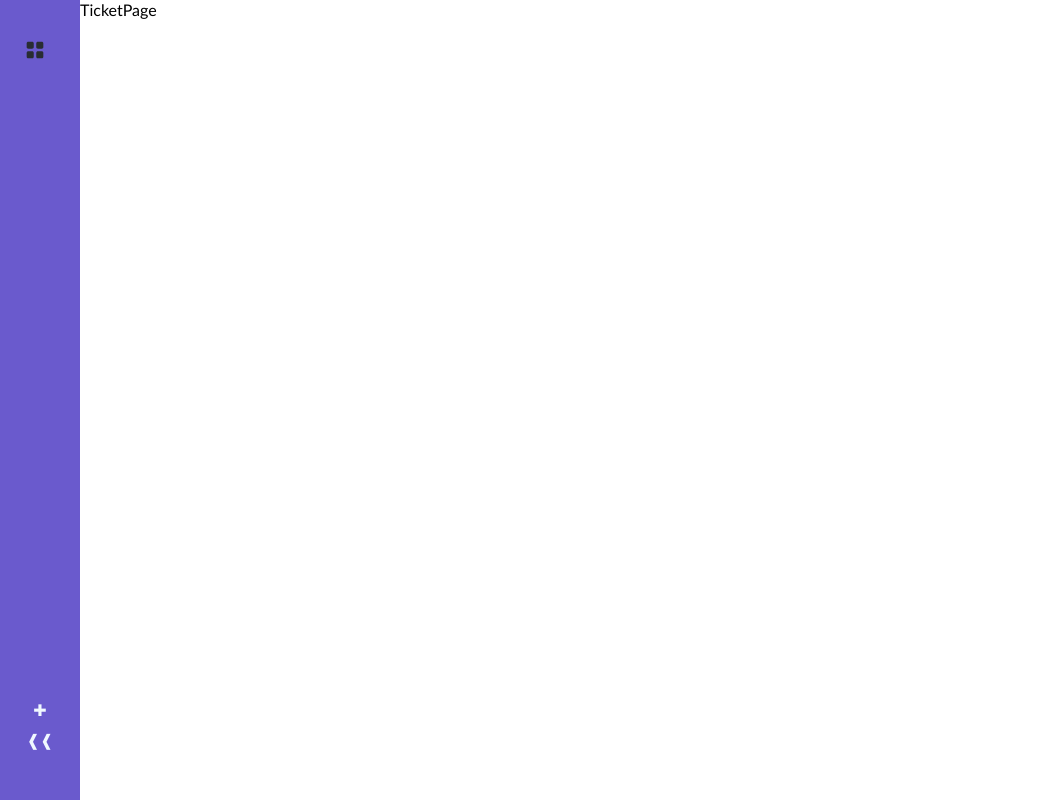
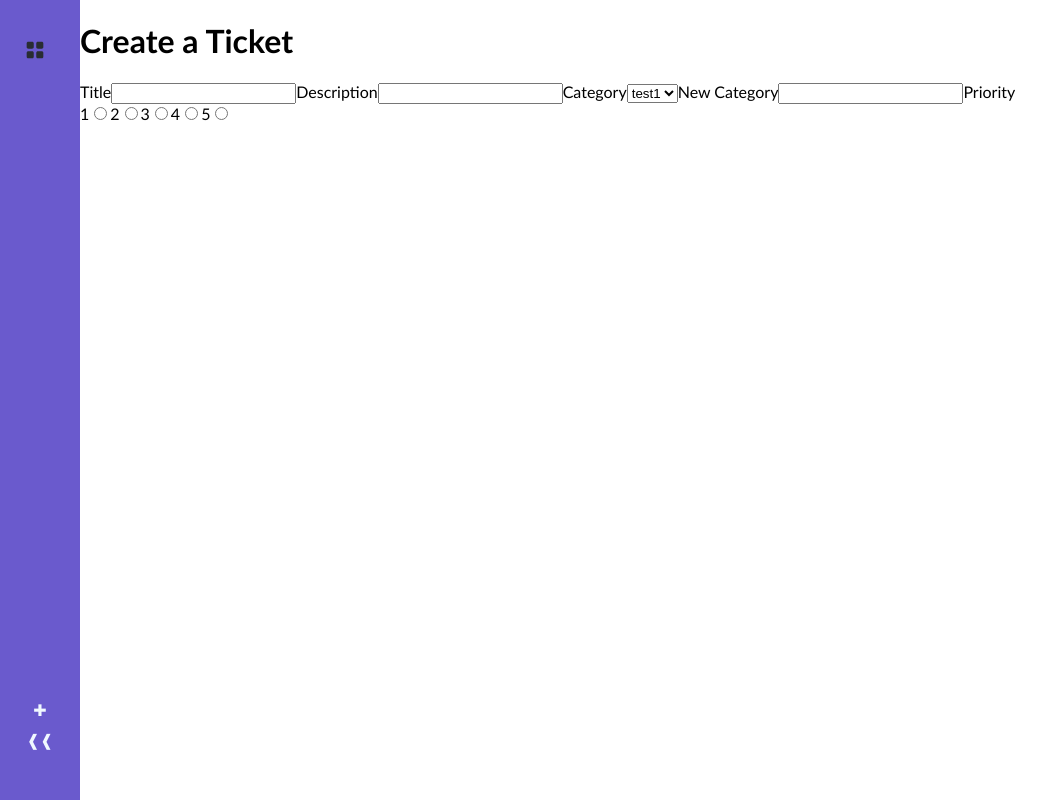
Before and after one commit to FernandoMoyano/Project-Manager-app, a React (Vite) app: page /ticket in a window 1280 px wide. Shown: the whole page, without its empty margins (0-1052 px from the left). Built offline with nearby package versions, Linux system fonts and the light colour scheme.

Commit message:
TicketPage-create a Ticket

```diff
--- a/src/pages/TicketPage/TicketPage.jsx
+++ b/src/pages/TicketPage/TicketPage.jsx
@@ -1,6 +1,136 @@
+import { useState } from "react";
 
 const TicketPage = () => {
-	return <div>TicketPage</div>;
+	const [formData, setFormData] = useState({
+		status: "not started",
+		progress: 0,
+		timestamp: new Date().toISOString(),
+	});
+	const editMode = false;
+
+	const handleSubmit = () => {
+		console.log("submited");
+	};
+
+	const handleChange = (e) => {
+		const value = e.target.value;
+		const name = e.target.name;
+
+		setFormData((prevState) => ({
+			...prevState,
+			[name]: value,
+		}));
+	};
+
+	const categories = ["test1", "test2"];
+
+	console.log(formData);
+
+	return (
+		<div className="ticket">
+			<h1>{editMode ? "Update your Ticket" : "Create a Ticket"}</h1>
+			<div className="ticket-container">
+				<form onSubmit={handleSubmit}>
+					<section>
+						<label htmlFor="title">Title</label>
+						<input
+							id="title"
+							name="title"
+							type="text"
+							onChange={handleChange}
+							required={true}
+							value={formData.title}
+						/>
+
+						<label htmlFor="description">Description</label>
+						<input
+							id="description"
+							name="description"
+							type="text"
+							onChange={handleChange}
+							required={true}
+							value={formData.description}
+						/>
+
+						<label>Category</label>
+						<select
+							name="category"
+							value={formData.category}
+							onChange={handleChange}>
+							{categories?.map((category, _index) => (
+								<option key={_index} value={category}>
+									{category}
+								</option>
+							))}
+						</select>
+
+						<label htmlFor="new-category">New Category</label>
+						<input
+							id="new-category"
+							name="category"
+							type="text"
+							onChange={handleChange}
+							required={true}
+							value={formData.category}
+						/>
+
+						<label>Priority</label>
+						<div className="multiple-input-container">
+							<label htmlFor="priority-1">1</label>
+							<input
+								id="priority-1"
+								name="priority"
+								type="radio"
+								onChange={handleChange}
+								value={1}
+								checked={formData === 1}
+							/>
+
+							<label htmlFor="priority-2">2</label>
+							<input
+								id="priority-2"
+								name="priority"
+								type="radio"
+								onChange={handleChange}
+								value={2}
+								checked={formData === 2}
+							/>
+
+							<label htmlFor="priority-3">3</label>
+							<input
+								id="priority-3"
+								name="priority"
+								type="radio"
+								onChange={handleChange}
+								value={3}
+								checked={formData === 3}
+							/>
+
+							<label htmlFor="priority-4">4</label>
+							<input
+								id="priority-4"
+								name="priority"
+								type="radio"
+								onChange={handleChange}
+								value={4}
+								checked={formData === 4}
+							/>
+
+							<label htmlFor="priority-5">5</label>
+							<input
+								id="priority-5"
+								name="priority"
+								type="radio"
+								onChange={handleChange}
+								value={5}
+								checked={formData === 5}
+							/>
+						</div>
+					</section>
+				</form>
+			</div>
+		</div>
+	);
 };
 
 export default TicketPage;
```
Also changed, not shown: src/pages/TicketPage/TicketPage.css (added).
